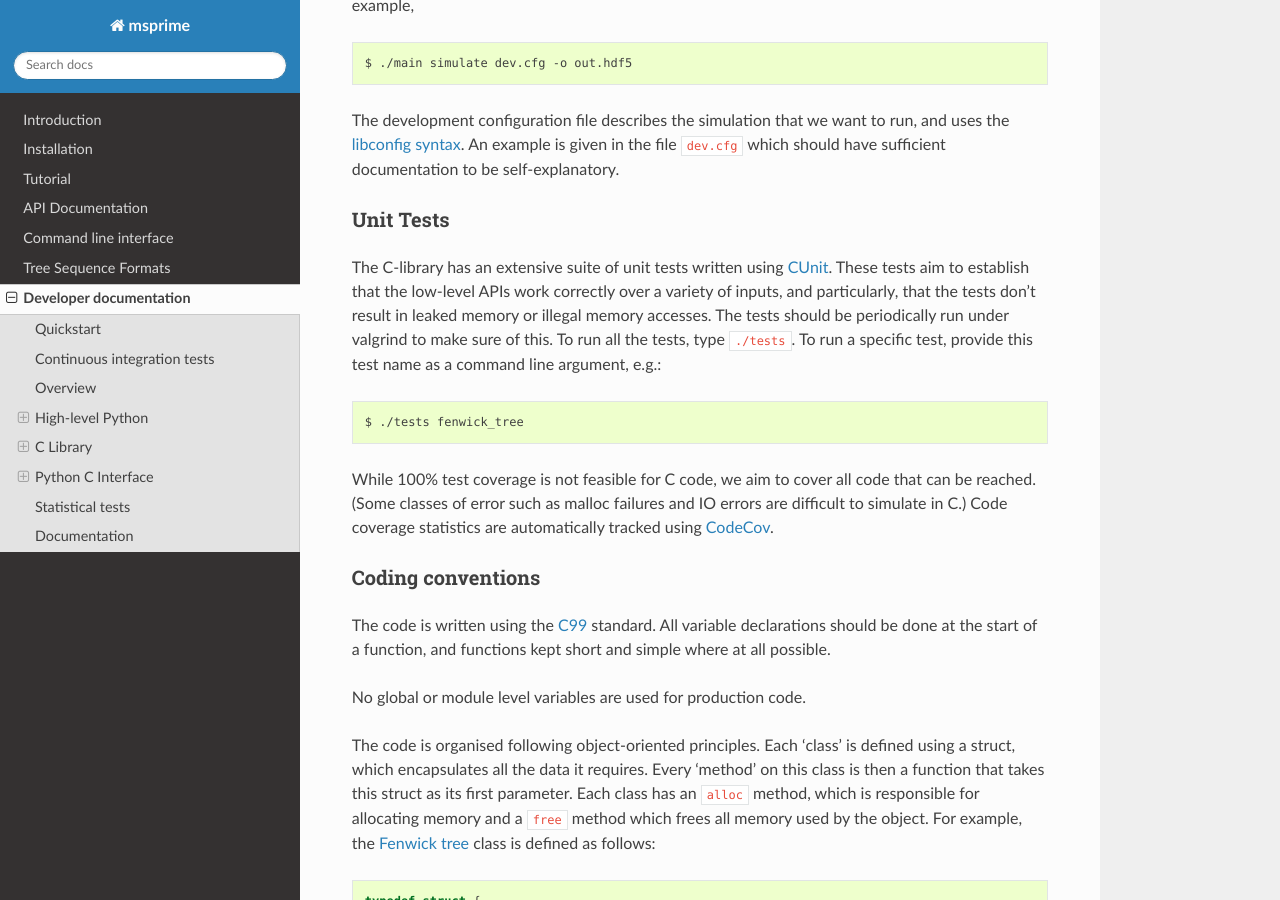
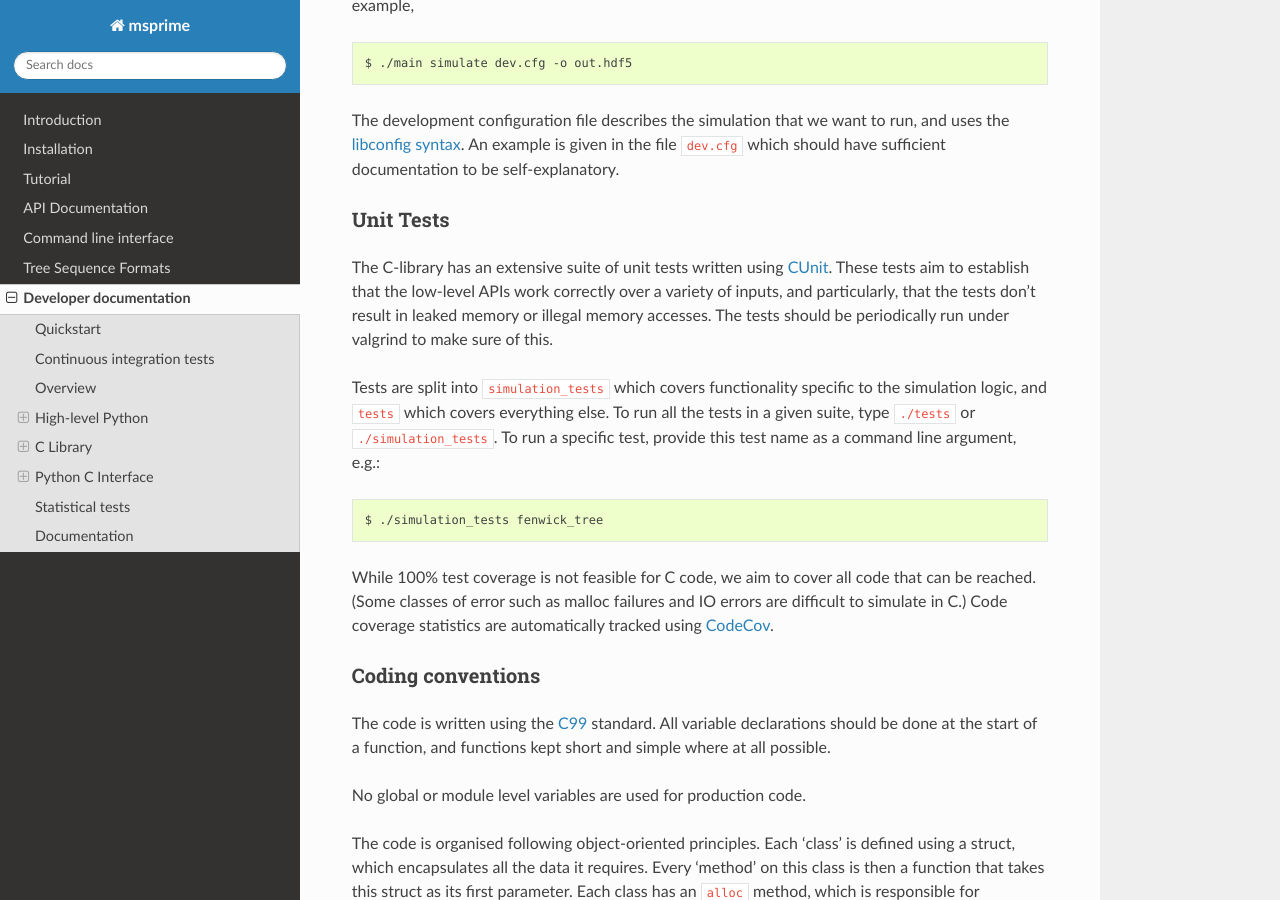
Before and after one commit to tskit-dev/msprime, a Sphinx documentation site: the page built from docs/development.rst, in a window 1280 px wide and 900 px high, scrolled down 3519 px. Built offline with Sphinx 7.4.7 and the Read the Docs theme 2.0.0, drawn with Linux system fonts in a browser that asks for light colours; the version number could not be read and is left out.

Commit message:
Updated CI config and docs for new tests.

```diff
--- a/circle.yml
+++ b/circle.yml
@@ -23,6 +23,7 @@ test:
     - rm .coverage
     # Run the low-level tests.
     - ./lib/tests
+    - ./lib/simulation_tests
     # Run gcov manually, as the one used in codecov doesn't work here.
     - gcov -pb -o ./build/temp.linux*/ _msprimemodule.c
     - find ./lib -type f -name '*.gcno' -exec gcov -pb -o ./lib {} +
--- a/docs/development.rst
+++ b/docs/development.rst
@@ -235,13 +235,17 @@ The C-library has an extensive suite of unit tests written using
 `CUnit <http://cunit.sourceforge.net>`_. These tests aim to establish that the
 low-level APIs work correctly over a variety of inputs, and particularly, that
 the tests don't result in leaked memory or illegal memory accesses. The tests should be
-periodically run under valgrind to make sure of this. To run all the tests, type
-``./tests``. To run a specific test, provide this test name as a command line argument,
+periodically run under valgrind to make sure of this.
+
+Tests are split into ``simulation_tests`` which covers functionality specific to the
+simulation logic, and ``tests`` which covers everything else. To run all the tests
+in a given suite, type ``./tests`` or ``./simulation_tests``.
+To run a specific test, provide this test name as a command line argument,
 e.g.:
 
 .. code-block:: bash
 
-    $ ./tests fenwick_tree
+    $ ./simulation_tests fenwick_tree
 
 
 While 100% test coverage is not feasible for C code, we aim to cover all code
```
